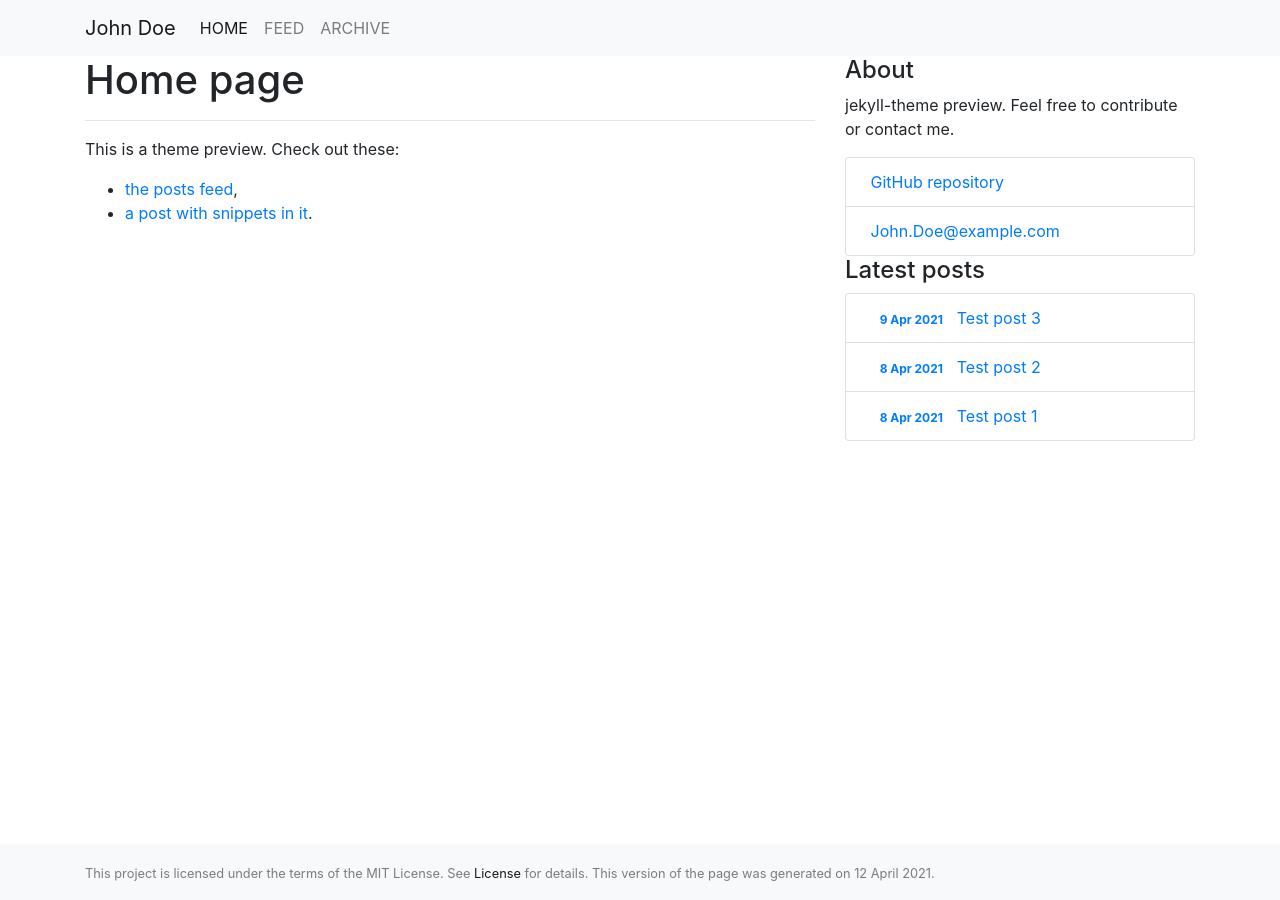
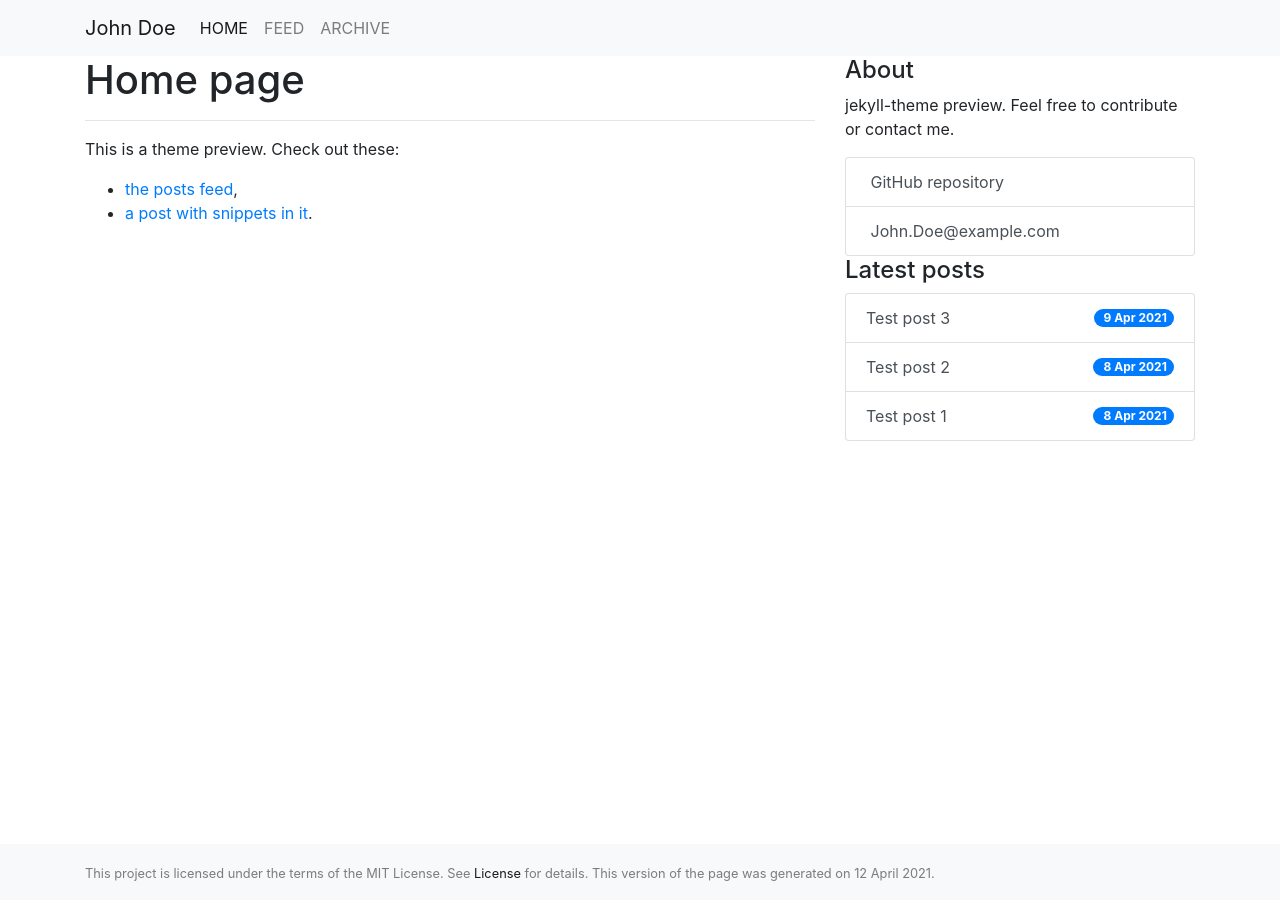
Before and after one commit to egor-tensin/jekyll-theme, a Jekyll site: the page built from index.md, in a window 1280 px wide. Built offline with Jekyll 4.4.1, drawn with Linux system fonts in a browser that asks for light colours.

Commit message:
sidebar: preliminary Bootstrap 4 support

```diff
--- a/_includes/common/sidebar.html
+++ b/_includes/common/sidebar.html
@@ -3,8 +3,8 @@
     <h2 class="h4">About</h2>
     <p>{{ site.settings.project.description }}. Feel free to contribute or contact me.</p>
     <div class="list-group wide-enough">
-      <a class="list-group-item" href="{{ site.github.repository_url }}"><span class="glyphicon glyphicon-home"></span>&nbsp;GitHub repository</a>
-      <a class="list-group-item" href="mailto:{{ site.settings.author.email }}"><span class="glyphicon glyphicon-envelope"></span>&nbsp;{{ site.settings.author.email }}</a>
+      <a class="list-group-item list-group-item-action" href="{{ site.github.repository_url }}"><span class="glyphicon glyphicon-home"></span>&nbsp;GitHub repository</a>
+      <a class="list-group-item list-group-item-action" href="mailto:{{ site.settings.author.email }}"><span class="glyphicon glyphicon-envelope"></span>&nbsp;{{ site.settings.author.email }}</a>
     </div>
   </div>
   <div class="col-xs-12 col-sm-6 col-md-12">
@@ -14,9 +14,9 @@
     {% else %}
     <div class="list-group wide-enough">
       {% for post in site.posts limit: 5 %}
-      <a class="list-group-item" href="{{ post.url | relative_url }}">
-        <span class="badge"><span class="glyphicon glyphicon-time"></span>&nbsp;{{ post.date | date: '%-d %b %Y' }}</span>
-        <span class="glyphicon glyphicon-file"></span>&nbsp;{{ post.title }}
+      <a class="list-group-item list-group-item-action d-flex justify-content-between align-items-center" href="{{ post.url | relative_url }}">
+        {{ post.title }}
+        <span class="badge badge-primary badge-pill"><span class="glyphicon glyphicon-time"></span>&nbsp;{{ post.date | date: '%-d %b %Y' }}</span>
       </a>
       {% endfor %}
     </div>
```
